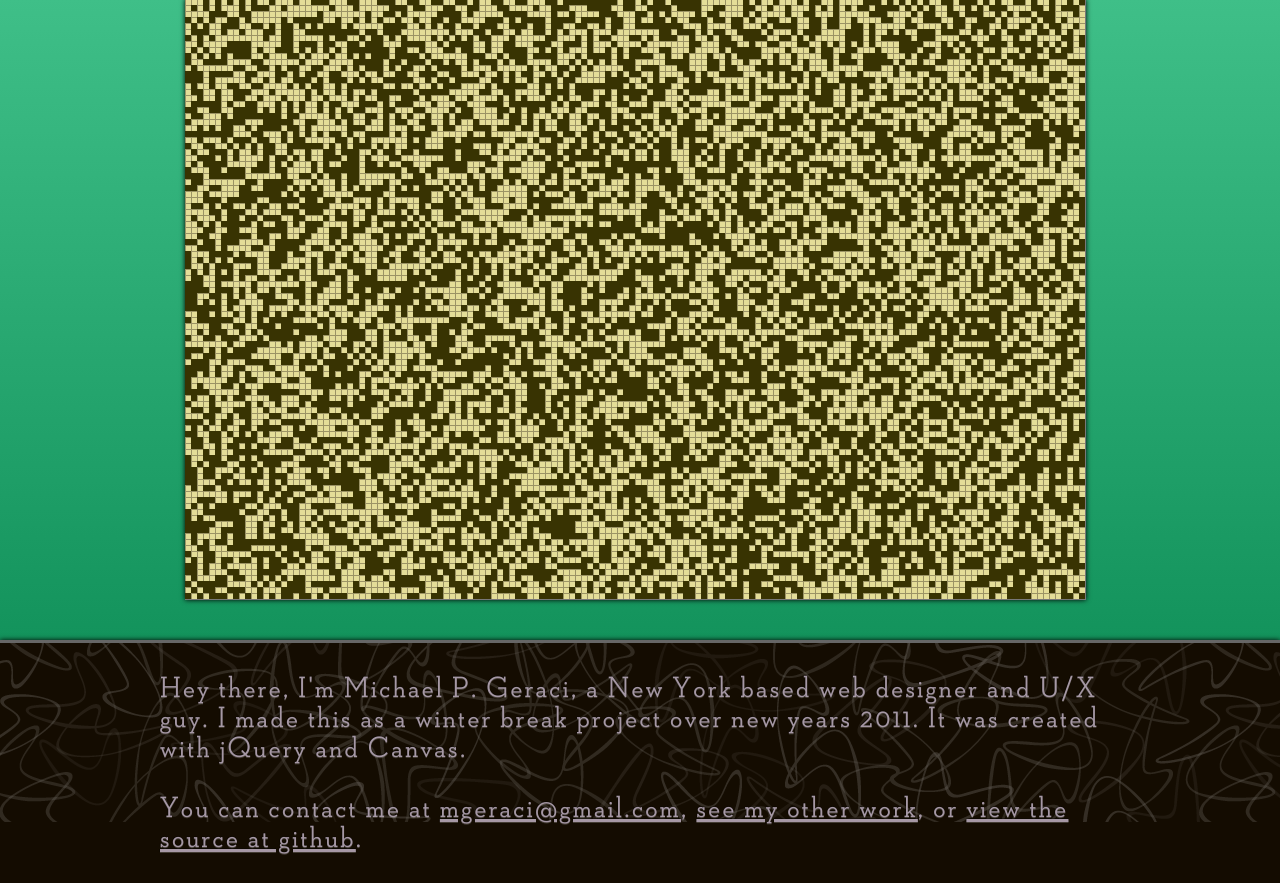
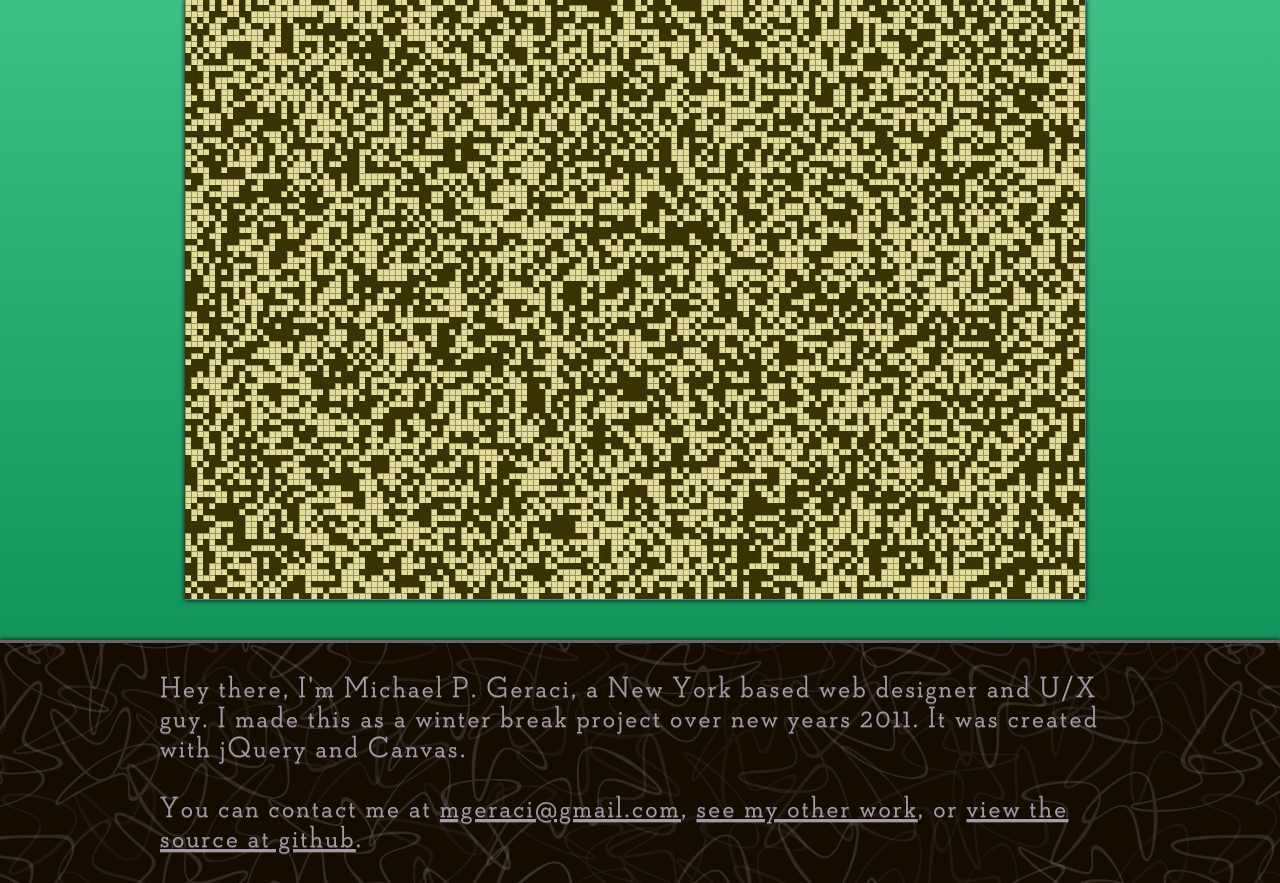
Before and after one commit to mgeraci/jQuery-Life, a PHP site: page / in a window 1280 px wide. Shown: the part 380-1263 px from the top of the page. Run offline with PHP 8.4, Linux system fonts and the light colour scheme; some libraries are stand-ins or nearby versions.

Commit message:
made footer repeatable

```diff
--- a/stylesheets/style.less
+++ b/stylesheets/style.less
@@ -93,7 +93,7 @@ canvas{
   .floatClear;
   width: 100%;
   padding: 30px 0;
-  background: #140C01 url(/images/footer.png) 0 0 repeat-x;
+  background: #140C01 url(/images/footer.png) 0 0;
   border: 2px solid #666;
   border-width: 3px 0 0 0;
 
```
Also changed, not shown: images/footer.png, 1 other file.
